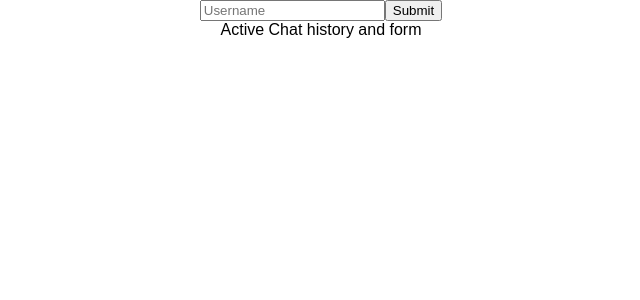
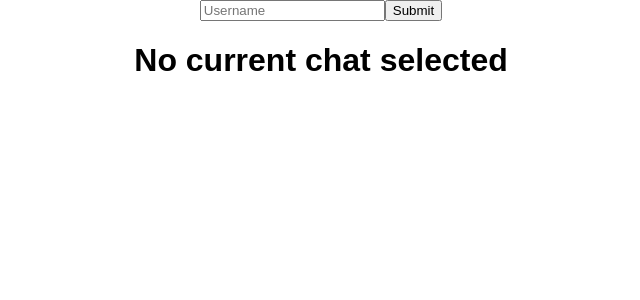
Before and after one commit to siobhanpmahoney/chat-app, a React (Create React App) app: page / in a window 1280 px wide. Shown: the top 300 px of the page, without its empty margins (319-959 px from the left). Built offline with nearby package versions, Linux system fonts and the light colour scheme.

Commit message:
made chats clickable with chat history

```diff
--- a/src/App.js
+++ b/src/App.js
@@ -1,5 +1,4 @@
 import React, { Component } from 'react';
-import logo from './logo.svg';
 import './App.css';
 import UserPage from './components/UserPage'
 import LoginForm from './components/LoginForm'
--- a/src/components/ActiveChat.js
+++ b/src/components/ActiveChat.js
@@ -1,11 +1,19 @@
 import React from 'react';
 
 const ActiveChat = (props) => {
+  let chatInfo = null
+
+  if(props.messages === null){
+    chatInfo = <h1>No current chat selected</h1>
+  } else {
+    chatInfo = props.messages.map(m => <p key={m.id}>{m.content}</p>)
+  }
   return (
     <div className="active-chat">
-    Active Chat history and form
+      {chatInfo}
     </div>
   )
 }
 
+
 export default ActiveChat
--- a/src/components/Chat.js
+++ b/src/components/Chat.js
@@ -1,10 +1,11 @@
 import React from 'react'
 
 const Chat = (props) => {
-
   return (
     <div className="chat">
-      <h4>{props.chat.title}</h4>
+      <h4 onClick={props.onClick} data-id={props.chat.id}>
+        {props.chat.title}
+      </h4>
     </div>
   )
 }
--- a/src/components/ChatList.js
+++ b/src/components/ChatList.js
@@ -9,7 +9,7 @@ const ChatList = (props) => {
     <div className="chats-list">
       <ul>
         {props.chats.map((chat) => {
-          return <Chat chat={chat} key={chat.id} />
+          return <Chat chat={chat} key={chat.id} onClick={props.onClick} />
         })}
       </ul>
     </div>
--- a/src/components/ChatsContainer.js
+++ b/src/components/ChatsContainer.js
@@ -6,7 +6,7 @@ class ChatsContainer extends React.Component {
   constructor(props){
     super(props)
     this.state = {
-      activeChat: {}
+      activeChatMessages: null
     }
   }
 
@@ -14,10 +14,26 @@ class ChatsContainer extends React.Component {
 
     return (
       <div className="chats-container">
-        <ActiveChat chat={this.state.activeChat} />
-        <ChatList chats={this.props.chats} />
+        <ActiveChat messages={this.state.activeChatMessages} />
+        <ChatList chats={this.props.chats} onClick={this.updateActiveChat}/>
       </div>
     )
   }
+
+  updateActiveChat = (e) => {
+    let id = e.target.dataset.id
+
+    this.fetchActiveChatInfo(id)
+  }
+
+  fetchActiveChatInfo = (id) => {
+    fetch(`http://localhost:3000/api/v1/chats/${id}`)
+    .then(response => response.json())
+    .then(json => {
+      this.setState({
+        activeChatMessages: json.messages
+      })
+    })
+  }
 }
 export default ChatsContainer
```
Also changed, not shown: src/logo.svg (deleted).
